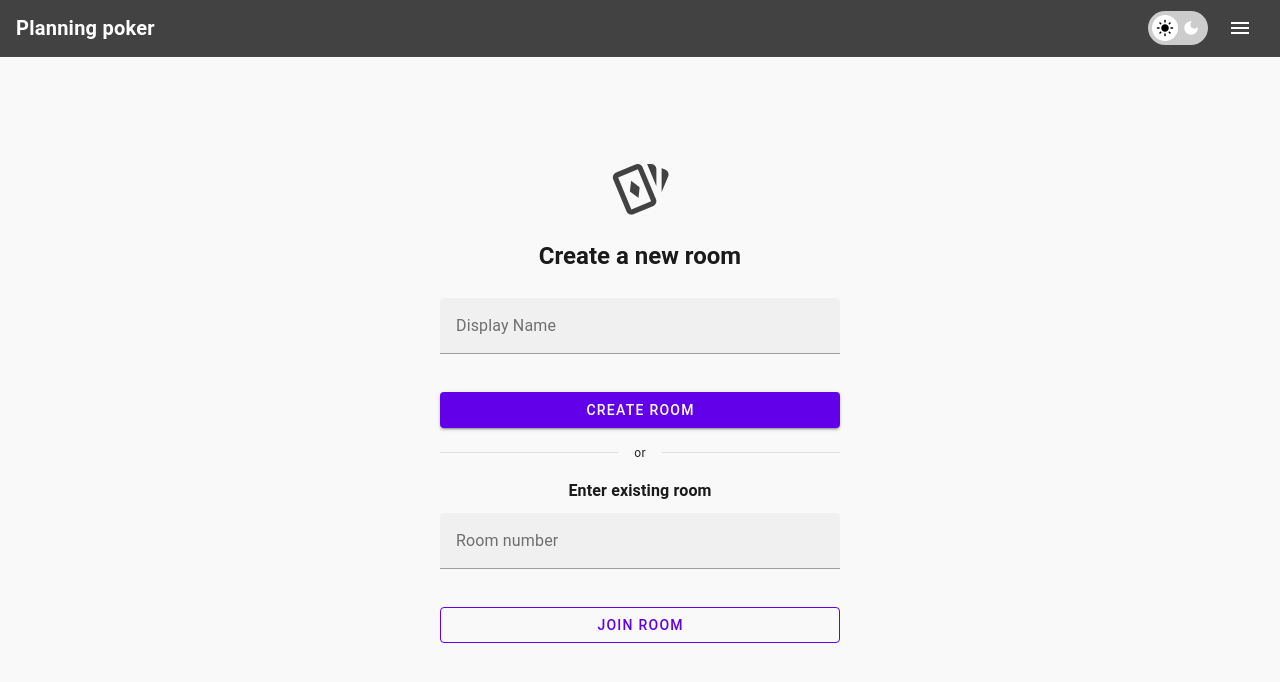
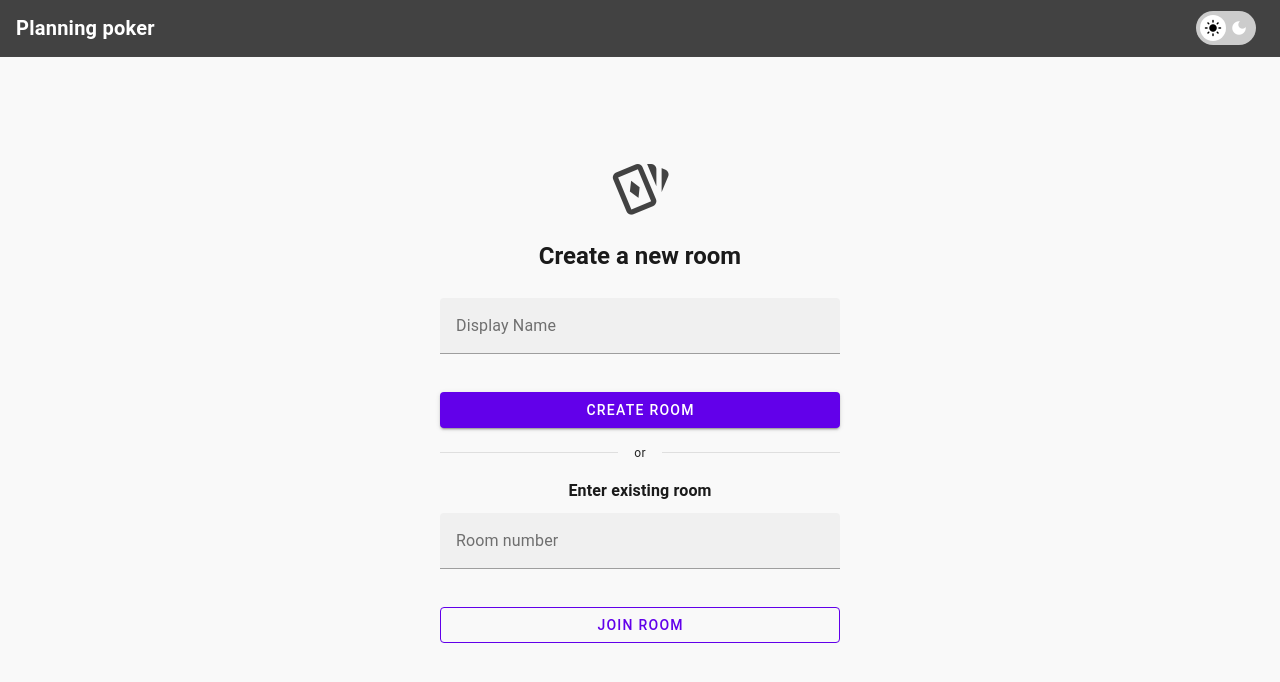
Before and after one commit to ambertaal/scrum-poker, a Vue app: page / in a window 1280 px wide. Shown: the top 682 px of the page. Built offline with nearby package versions, Linux system fonts and the light colour scheme; a small style sheet from the web is missing.

Commit message:
feat: add testing support with vitest and update dependencies

```diff
--- a/package.json
+++ b/package.json
@@ -9,7 +9,8 @@
     "preview": "vite preview",
     "build-only": "vite build",
     "type-check": "vue-tsc --build --force",
-    "lint": "eslint . --fix"
+    "lint": "eslint . --fix",
+    "test": "vitest"
   },
   "dependencies": {
     "@emotion/react": "^11.14.0",
@@ -27,6 +28,7 @@
     "@tsconfig/node22": "^22.0.0",
     "@types/node": "^22.9.0",
     "@vitejs/plugin-vue": "^5.2.3",
+    "@vue/test-utils": "^2.4.6",
     "@vue/tsconfig": "^0.7.0",
     "deepmerge": "^4.3.1",
     "eslint": "^9.23.0",
@@ -44,6 +46,7 @@
     "vite": "^6.2.2",
     "vite-plugin-vue-layouts-next": "^0.0.8",
     "vite-plugin-vuetify": "^2.1.1",
+    "vitest": "^3.2.4",
     "vue-router": "^4.5.0",
     "vue-tsc": "^2.2.8"
   }
--- a/src/components/CreateRoomForm.vue
+++ b/src/components/CreateRoomForm.vue
@@ -39,9 +39,6 @@
 <style scoped>
 h2 {
   font-size: 1.5rem;
-}
-
-h2 {
   color: #1a1a1a;
 }
 
--- a/src/components/EstimateOptions.vue
+++ b/src/components/EstimateOptions.vue
@@ -1,5 +1,5 @@
 <script setup lang="ts">
-  import { computed, ref, onMounted, onBeforeUnmount } from 'vue'
+  import { computed, onBeforeUnmount, onMounted, ref } from 'vue'
 
   defineProps<{
     options: readonly string[]
--- a/src/components/Header.vue
+++ b/src/components/Header.vue
@@ -1,9 +1,5 @@
 <script setup lang="ts">
   import DarkModeToggle from './DarkModeToggle.vue'
-
-  const toggleMenu = () => {
-    alert('Open menu - nog te implementeren')
-  }
 </script>
 
 <template>
@@ -11,19 +7,16 @@
     <v-container fluid>
       <v-row align="center" justify="space-between" no-gutters>
 
-        <!-- Logo / Titel -->
+        <!-- Logo / Title -->
         <v-col class="d-flex align-center">
           <router-link class="text-white text-decoration-none text-h6 font-weight-bold" to="/">
             Planning poker
           </router-link>
         </v-col>
 
-        <!-- Rechterkant: darkmode toggle + menu knop -->
+        <!-- Right side: dark mode toggle -->
         <v-col class="d-flex justify-end align-center" cols="auto">
           <DarkModeToggle class="mr-2" />
-          <v-btn icon variant="text" @click="toggleMenu">
-            <v-icon>mdi-menu</v-icon>
-          </v-btn>
         </v-col>
 
       </v-row>
--- a/src/pages/index.vue
+++ /dev/null
@@ -1,7 +0,0 @@
-<template>
-  <HelloWorld />
-</template>
-
-<script lang="ts" setup>
-  //
-</script>
--- a/src/typed-router.d.ts
+++ b/src/typed-router.d.ts
@@ -18,6 +18,5 @@ declare module 'vue-router/auto-routes' {
    * Route name map generated by unplugin-vue-router
    */
   export interface RouteNamedMap {
-    '/': RouteRecordInfo<'/', '/', Record<never, never>, Record<never, never>>,
   }
 }
```
Also changed, not shown: 1 other file (tests, documents, lock files or other folders).
